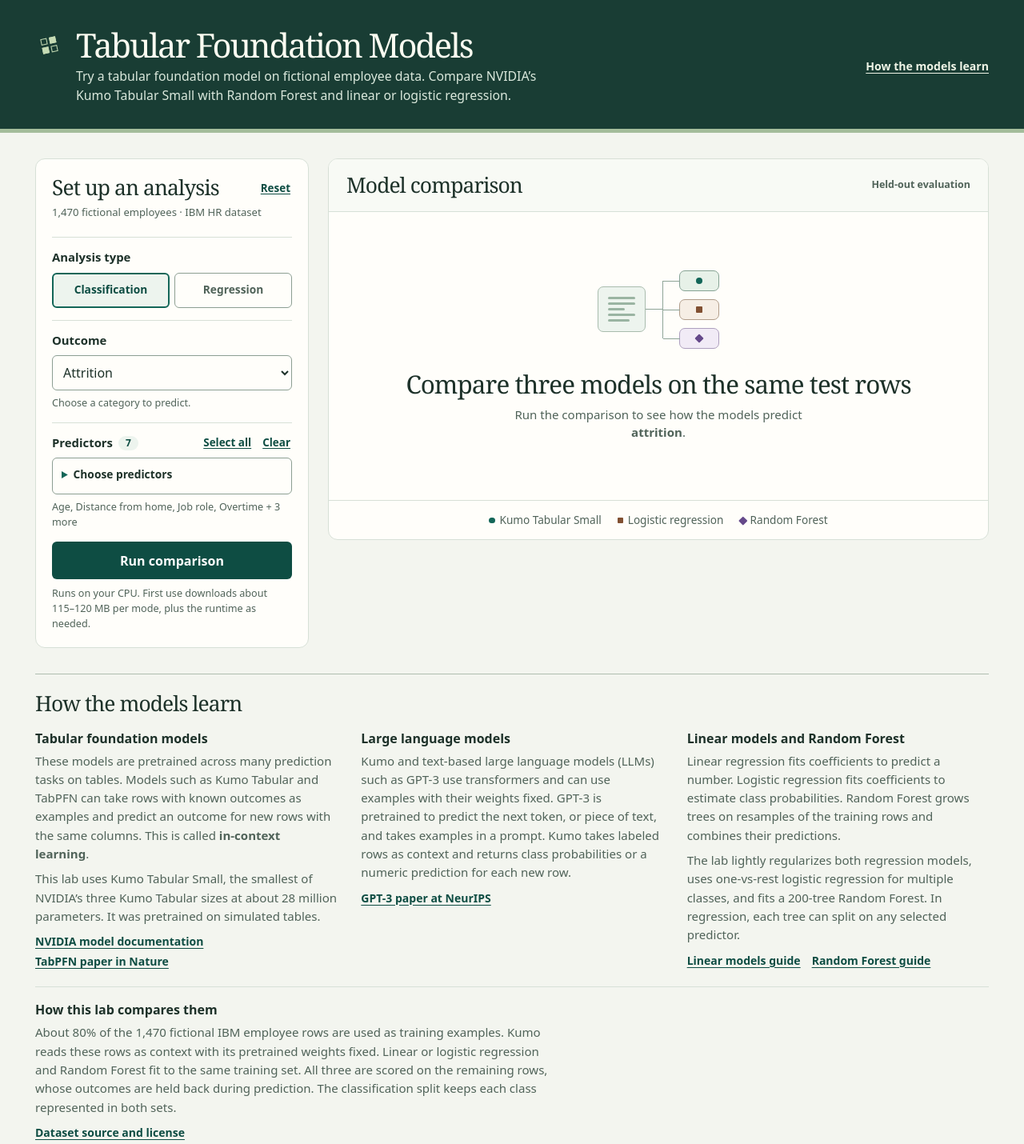
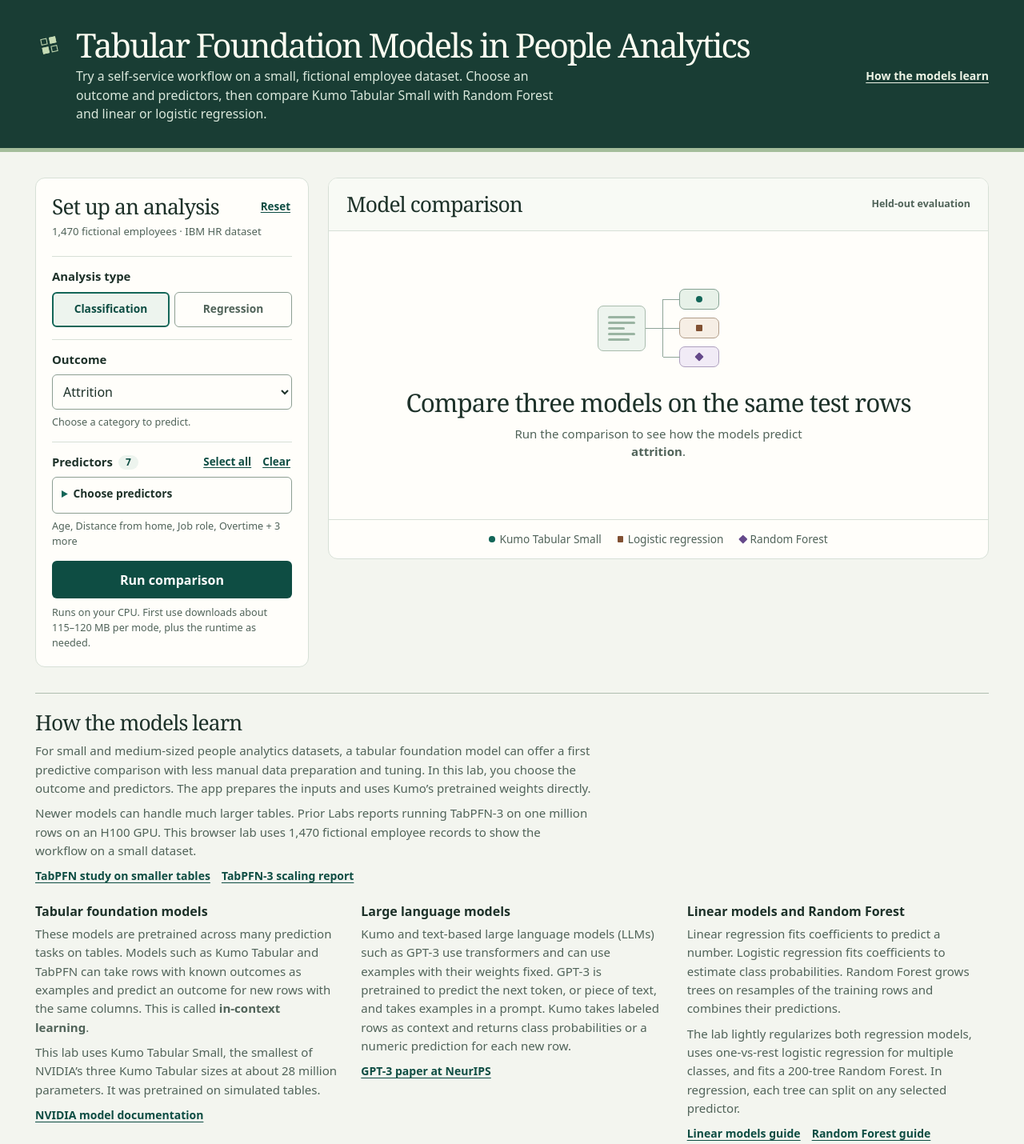
Before and after one commit to lstehlik2809/people-analytics-model-lab, a website built with Vite: page index.html in a window 1280 px wide. Shown: the top 1430 px of the page at 80% size. Built offline with nearby package versions, Linux system fonts and the light colour scheme.

Commit message:
Frame the lab around self-service people analytics

```diff
--- a/index.html
+++ b/index.html
@@ -4,17 +4,17 @@
     <meta charset="UTF-8">
     <meta name="viewport" content="width=device-width, initial-scale=1.0">
     <meta name="theme-color" content="#183c35">
-    <meta name="description" content="Explore tabular foundation models for people analytics. Compare Kumo Tabular Small with Random Forest and linear or logistic regression on fictional employee data.">
+    <meta name="description" content="Explore a self-service workflow for small and medium-sized people analytics datasets. Compare Kumo Tabular Small with traditional models on fictional employee data.">
     <link rel="icon" type="image/png" href="./favicon.png">
-    <title>Tabular Foundation Models | People Analytics Model Lab</title>
+    <title>Tabular Foundation Models in People Analytics</title>
   </head>
   <body>
     <a class="skip-link" href="#setup">Skip to analysis</a>
     <header class="masthead">
       <div class="page masthead-inner">
         <div class="site-mark" aria-hidden="true"><i></i><i></i><i></i><i></i></div>
-        <h1>Tabular Foundation Models</h1>
-        <p>Try a tabular foundation model on fictional employee data. Compare NVIDIA’s Kumo Tabular Small with Random Forest and linear or logistic regression.</p>
+        <h1>Tabular Foundation Models in People Analytics</h1>
+        <p>Try a self-service workflow on a small, fictional employee dataset. Choose an outcome and predictors, then compare Kumo Tabular Small with Random Forest and linear or logistic regression.</p>
         <a href="#method" class="method-link">How the models learn</a>
       </div>
     </header>
@@ -71,6 +71,14 @@
       </div>
       <section id="method" class="method" aria-labelledby="method-title">
         <h2 id="method-title">How the models learn</h2>
+        <div class="method-intro">
+          <p>For small and medium-sized people analytics datasets, a tabular foundation model can offer a first predictive comparison with less manual data preparation and tuning. In this lab, you choose the outcome and predictors. The app prepares the inputs and uses Kumo’s pretrained weights directly.</p>
+          <p>Newer models can handle much larger tables. Prior Labs reports running TabPFN-3 on one million rows on an H100 GPU. This browser lab uses 1,470 fictional employee records to show the workflow on a small dataset.</p>
+          <div class="method-sources">
+            <a href="https://www.nature.com/articles/s41586-024-08328-6" target="_blank" rel="noopener">TabPFN study on smaller tables</a>
+            <a href="https://priorlabs.ai/technical-reports/tabpfn-3" target="_blank" rel="noopener">TabPFN-3 scaling report</a>
+          </div>
+        </div>
         <div class="method-grid">
           <article>
             <h3>Tabular foundation models</h3>
@@ -78,7 +86,6 @@
             <p>This lab uses Kumo Tabular Small, the smallest of NVIDIA’s three Kumo Tabular sizes at about 28 million parameters. It was pretrained on simulated tables.</p>
             <div class="method-sources">
               <a href="https://docs.nvidia.com/sdgm/structured-data-models/models/kumo-tabular" target="_blank" rel="noopener">NVIDIA model documentation</a>
-              <a href="https://www.nature.com/articles/s41586-024-08328-6" target="_blank" rel="noopener">TabPFN paper in Nature</a>
             </div>
           </article>
           <article>
--- a/src/style.css
+++ b/src/style.css
@@ -282,6 +282,7 @@ canvas { display: block; width: 100%; }
 .definitions dd { margin: 2px 0 8px; }
 
 .method { border-top: 1px solid #afbeb0; padding-block: 21px 31px; }
+.method-intro { max-width: 76ch; margin-block: 9px 22px; }
 .method-grid { display: grid; grid-template-columns: repeat(3, minmax(0, 1fr)); gap: 24px 30px; margin-block: 16px 21px; }
 .method h3 { font-size: 1rem; font-weight: 680; margin-bottom: 5px; }
 .method p { font-size: .94rem; line-height: 1.55; color: var(--muted); }
```
Also changed, not shown: README.md.
